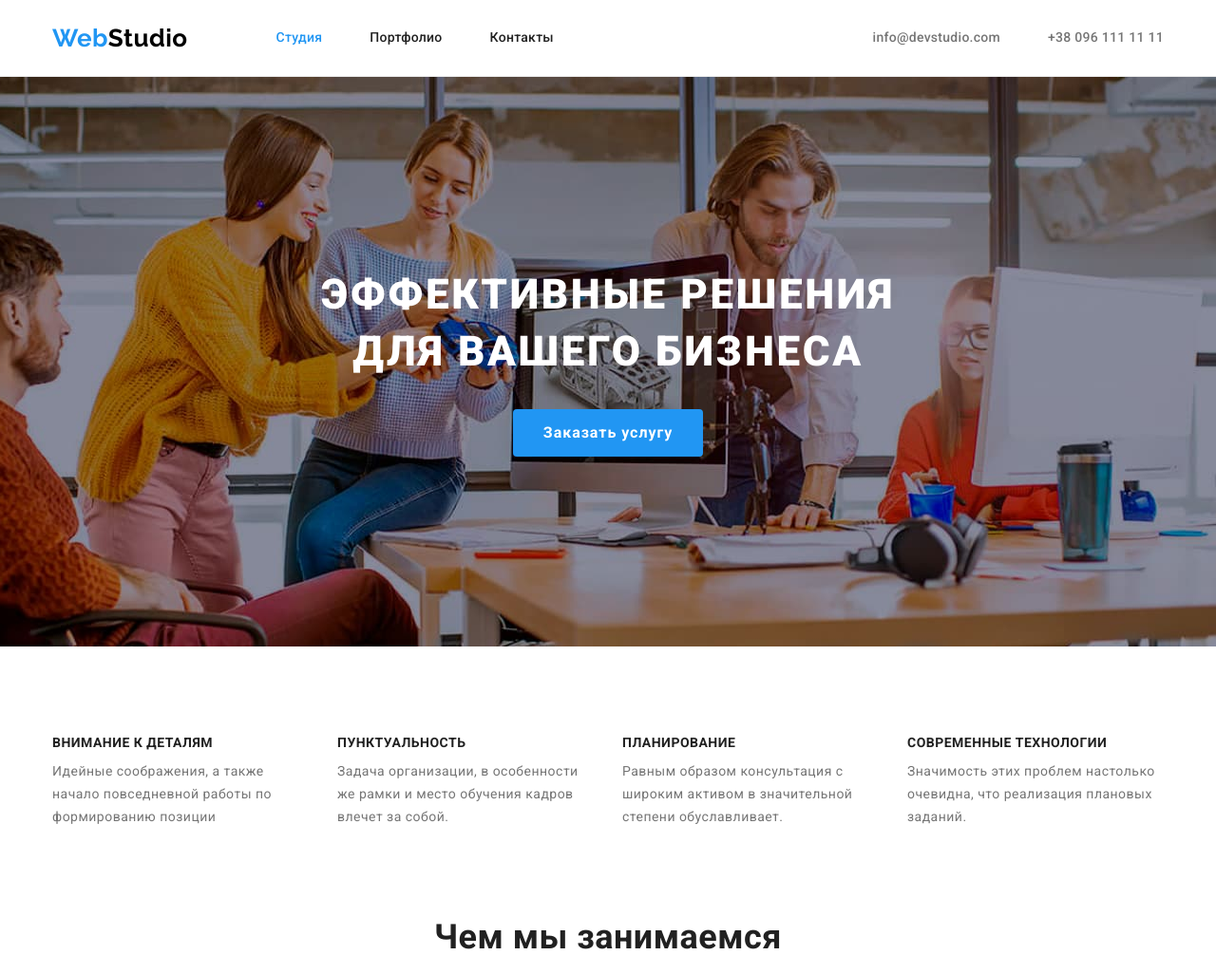
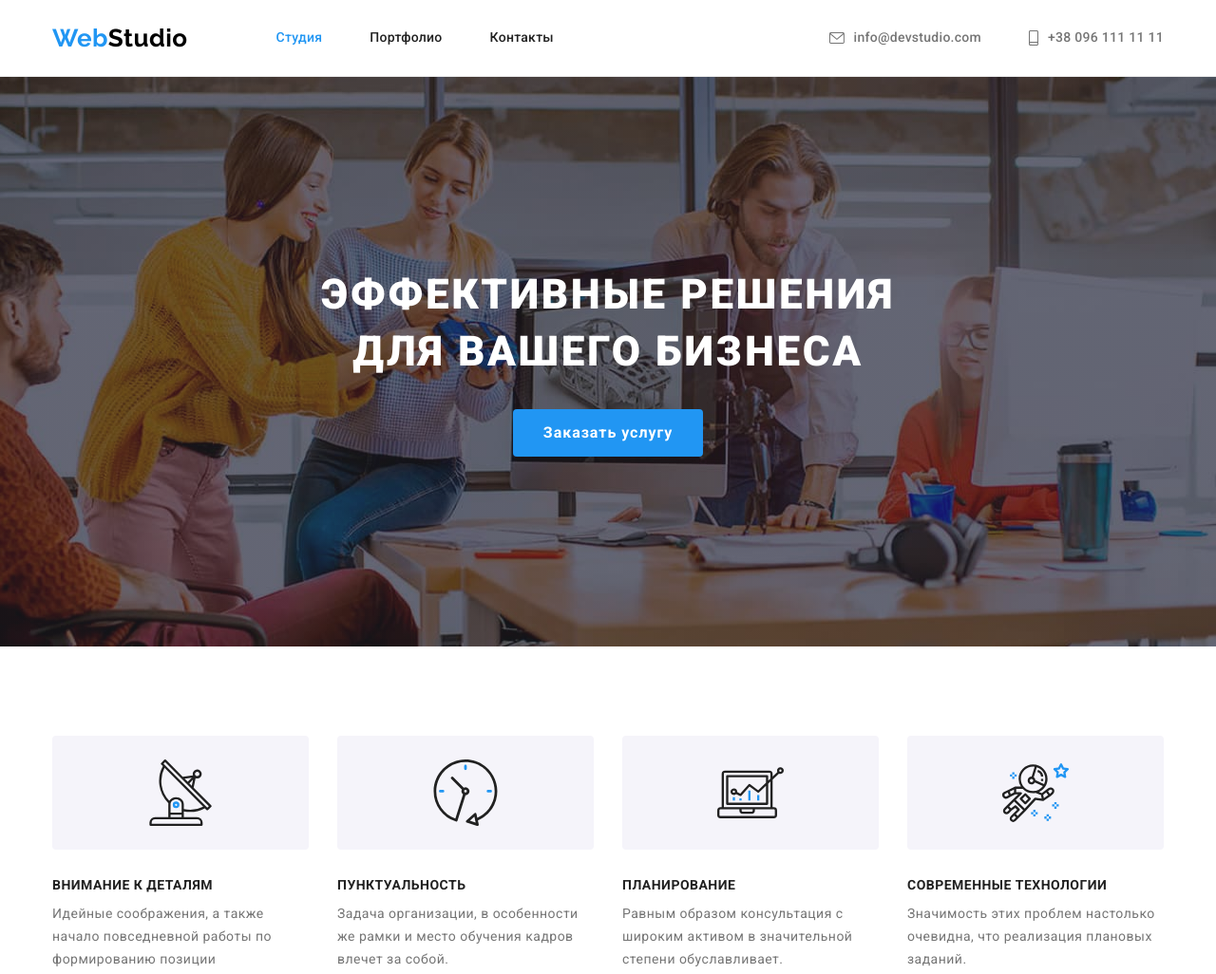
Before and after one commit to kotyamur/goit-markup-hw-04, a plain HTML site: page index.html in a window 1280 px wide. Shown: the top 1026 px of the page at 95% size. Drawn offline with nearby package versions, Linux system fonts and the light colour scheme.

Commit message:
add icons

```diff
--- a/css/styles.css
+++ b/css/styles.css
@@ -107,9 +107,15 @@ address {
     margin-left: auto;
 }
 
+.header-icons {
+    margin-right: 10px;
+    fill: currentColor;
+}
+
 .header-nav-link,
 .header-contacts-link {
-    display: inline-block;
+    display: flex;
+    align-items: center;
     padding-top: 32px;
     padding-bottom: 32px;
 
@@ -141,11 +147,18 @@ address {
 
 /* ---------------------call--------------------- */
 .call {
+    max-width: 1600px;
+    margin-left: auto;
+    margin-right: auto;
     padding-top: 200px;
     padding-bottom: 200px;
     text-align: center;
-    background-color: #2F303A;
-    background-image: url(../images/bgImg.jpg);
+    background-image: linear-gradient(
+        to right,
+        rgba(47, 48, 58, 0.4),
+        rgba(47, 48, 58, 0.4)
+        ),
+        url(../images/bgImg.jpg);
     background-repeat: no-repeat;
     background-position: center;
     /* background-size: contain; */
@@ -193,6 +206,20 @@ address {
 
 .features-item {
     width: 270px;
+}
+
+.features-design {
+    background-color: var(--theme-bg-btn);
+    border-radius: 4px;
+    padding: 25px 100px;
+    margin-bottom: 30px;
+    width: 270px;
+    height: 120px;
+}
+
+.features-icons {
+    width: 70px;
+    height: 70px;
 }
 
 .features-header {
--- a/index.html
+++ b/index.html
@@ -23,8 +23,23 @@
             </ul>
         </nav>
         <ul class="header-contacts">
-            <li><a href="mailto:info@devstudio.com" class="header-contacts-link link">info@devstudio.com</a></li>
-            <li><a href="tel:+380961111111" class="header-contacts-link link">+38 096 111 11 11</a></li>
+            <li>
+                <a href="mailto:info@devstudio.com" class="header-contacts-link link">
+                    <svg class="header-icons" width="16" height="12">
+                        <use href="./images/icons.svg#icon-envelope"></use>
+                    </svg>
+                    info@devstudio.com
+                </a>
+            </li>
+
+            <li>
+                <a href="tel:+380961111111" class="header-contacts-link link">
+                    <svg class="header-icons" width="10" height="16">
+                        <use href="./images/icons.svg#icon-smartphone"></use>
+                    </svg>
+                    +38 096 111 11 11
+                </a>
+            </li>
         </ul>
         </div>
     </header>
@@ -38,18 +53,38 @@
                 <h2 class="visually-hidden">Особенности</h2>
                 <ul class="features-list">
                     <li class="features-item">
+                        <div class="features-design">
+                            <svg class="features-icons">
+                                <use href="./images/icons.svg#icon-antenna-1"></use>
+                            </svg>
+                        </div>
                         <h3 class="features-header">Внимание к деталям</h3>
                         <p class="features-description">Идейные соображения, а также начало повседневной работы по формированию позиции</p>
                     </li>
                     <li class="features-item">
+                        <div class="features-design">
+                            <svg class="features-icons">
+                                <use href="./images/icons.svg#icon-clock-1"></use>
+                            </svg>
+                        </div>
                         <h3 class="features-header">Пунктуальность</h3>
                         <p class="features-description">Задача организации, в особенности же рамки и место обучения кадров влечет за собой.</p>
                     </li>
                     <li class="features-item">
+                        <div class="features-design">
+                            <svg class="features-icons">
+                                <use href="./images/icons.svg#icon-diagram-1"></use>
+                            </svg>
+                        </div>
                         <h3 class="features-header">Планирование</h3>
                         <p class="features-description">Равным образом консультация с широким активом в значительной степени обуславливает.</p>
                     </li>
                     <li class="features-item">
+                        <div class="features-design">
+                            <svg class="features-icons">
+                                <use href="./images/icons.svg#icon-astronaut-1"></use>
+                            </svg>
+                        </div>
                         <h3 class="features-header">Современные технологии</h3>
                         <p class="features-description">Значимость этих проблем настолько очевидна, что реализация плановых заданий.</p>
                     </li>
```
Also changed, not shown: images/icons.svg (added).
